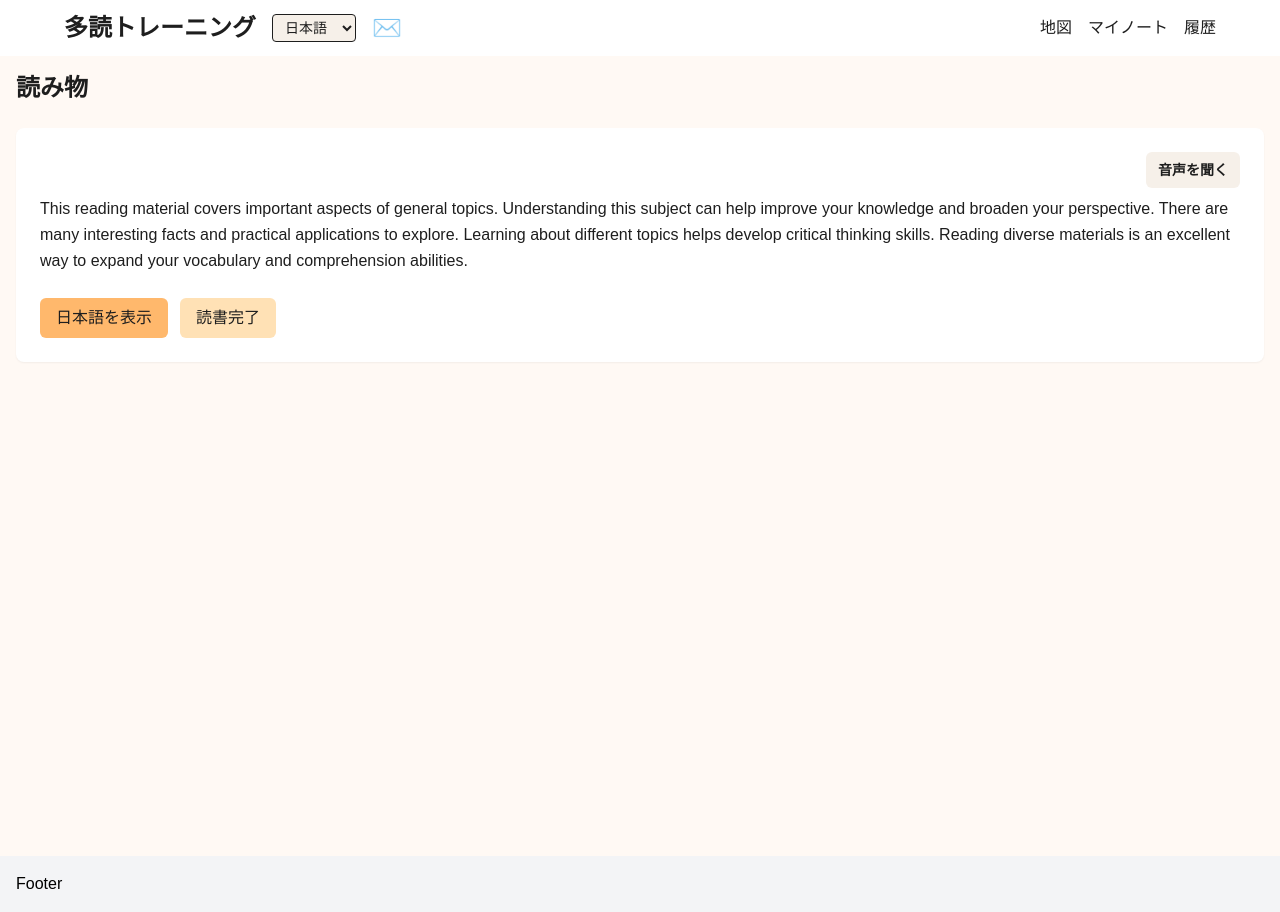
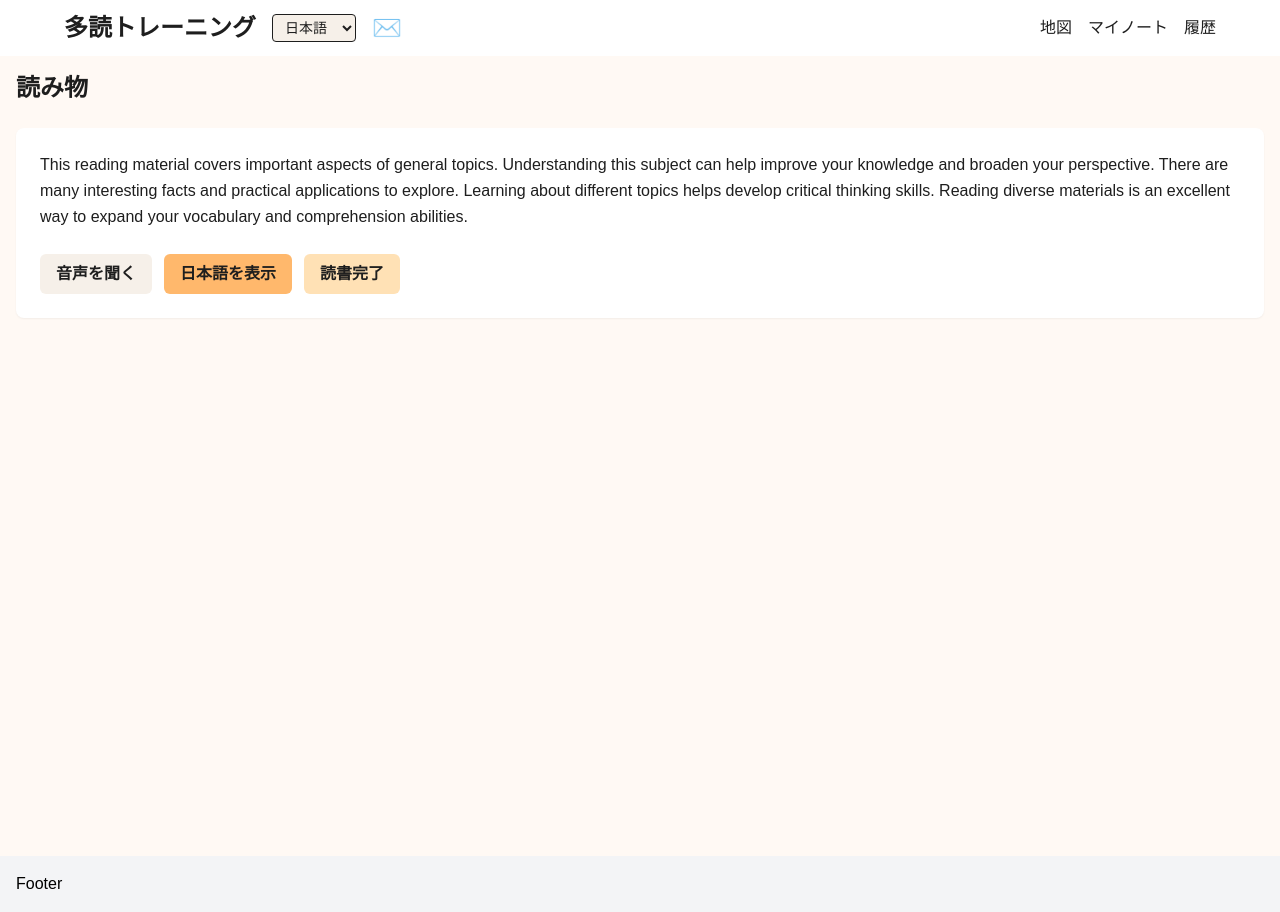
Before and after one commit to masa33333/yomitore-starter, a Next.js app: page /reading in a window 1280 px wide. Both pictures are taken after a click on the button "読み始める". Built offline with nearby package versions, Linux system fonts and the light colour scheme.

Commit message:
音声整備＋ボタン修正版

```diff
--- a/src/app/reading/ReadingClient.tsx
+++ b/src/app/reading/ReadingClient.tsx
@@ -674,8 +674,9 @@ export default function ReadingClient({ searchParams, initialData, mode }: Readi
             <div>
               <TTSButton
                 text={english}
-                contentId={`reading-${Date.now()}`}
+                contentId="reading-full-content"
                 variant="secondary"
+                className="px-4 py-2"
               />
             </div>
           </div>
@@ -689,16 +690,6 @@ export default function ReadingClient({ searchParams, initialData, mode }: Readi
                 console.log(`📝 段落 ${index + 1}:`, paragraph.substring(0, 50) + '...');
                 return (
                 <div key={index} className="mb-6">
-                  {/* TTSボタン */}
-                  <div className="flex items-center justify-end mb-2">
-                    <TTSButton
-                      text={paragraph}
-                      contentId={`paragraph-${index}`}
-                      variant="secondary"
-                      className="text-sm"
-                    />
-                  </div>
-
                   {/* 英語段落 */}
                   <p
                     className="mb-3 text-base leading-relaxed text-[#1E1E1E]"
@@ -725,10 +716,18 @@ export default function ReadingClient({ searchParams, initialData, mode }: Readi
             </div>
 
             <div className="mt-6 flex flex-wrap gap-3">
+              {/* 全体音声再生ボタン */}
+              <TTSButton
+                text={english}
+                contentId="reading-full-content"
+                variant="secondary"
+                className="px-4 py-2"
+              />
+
               {!showJapanese && (
                 <button
                   onClick={handleShowJapanese}
-                  className="bg-[#FFB86C] text-[#1E1E1E] px-4 py-2 rounded-md hover:bg-[#e5a561] transition-colors"
+                  className="bg-[#FFB86C] text-[#1E1E1E] px-4 py-2 rounded-md hover:bg-[#e5a561] transition-colors font-bold"
                 >
                   日本語を表示
                 </button>
@@ -737,7 +736,7 @@ export default function ReadingClient({ searchParams, initialData, mode }: Readi
               {!endTime && (
                 <button
                   onClick={handleCompleteReading}
-                  className="bg-[#FFE1B5] text-[#1E1E1E] px-4 py-2 rounded-md hover:bg-[#f0d1a0] transition-colors font-medium"
+                  className="bg-[#FFE1B5] text-[#1E1E1E] px-4 py-2 rounded-md hover:bg-[#f0d1a0] transition-colors font-bold"
                 >
                   読書完了
                 </button>
--- a/src/components/TTSButton.tsx
+++ b/src/components/TTSButton.tsx
@@ -91,7 +91,7 @@ export default function TTSButton({
     setIsPlaying(false);
   };
 
-  const baseClasses = "inline-flex items-center px-3 py-2 rounded-md font-bold transition-all duration-200 focus:outline-none focus:ring-2 focus:ring-offset-2";
+  const baseClasses = "inline-flex items-center rounded-md font-bold transition-all duration-200 focus:outline-none focus:ring-2 focus:ring-offset-2";
 
   const variantClasses = {
     primary: "bg-primary-inactive text-text-primary hover:opacity-80 focus:ring-primary-inactive",
@@ -101,13 +101,13 @@ export default function TTSButton({
   const disabledClasses = "bg-gray-300 text-gray-500 cursor-not-allowed";
 
   return (
-    <div className={`inline-block ${className}`}>
+    <div className="inline-block">
       {/* Main TTS Button */}
       {!audioUrl ? (
         <button
           onClick={generateAndPlayAudio}
           disabled={isLoading || !text.trim()}
-          className={`${baseClasses} ${
+          className={`${baseClasses} ${className} ${
             isLoading || !text.trim()
               ? disabledClasses
               : variantClasses[variant]
@@ -128,7 +128,7 @@ export default function TTSButton({
       ) : (
         <button
           onClick={togglePlayPause}
-          className={`${baseClasses} ${variantClasses[variant]}`}
+          className={`${baseClasses} ${className} ${variantClasses[variant]}`}
           title={isPlaying ? "一時停止" : "再生する"}
         >
           {isPlaying ? "一時停止" : "再生する"}
```
